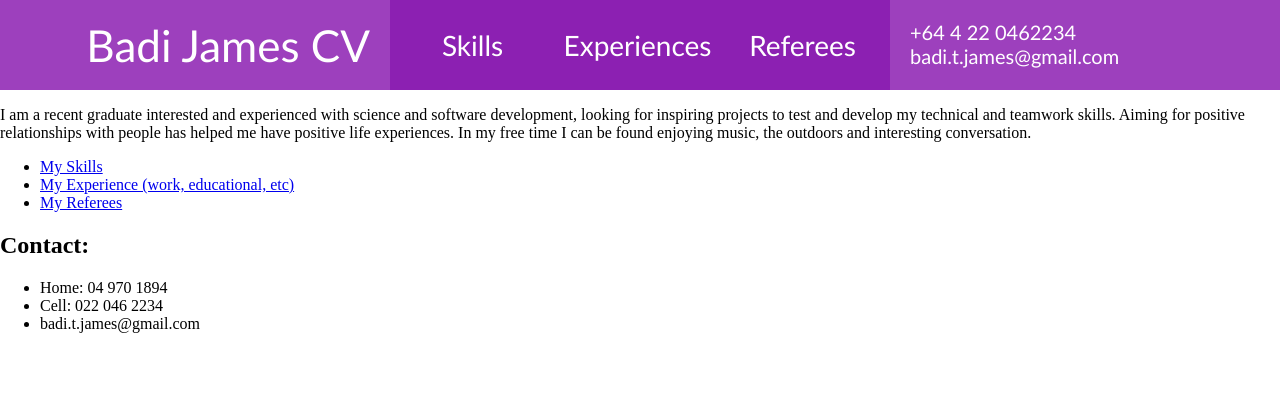
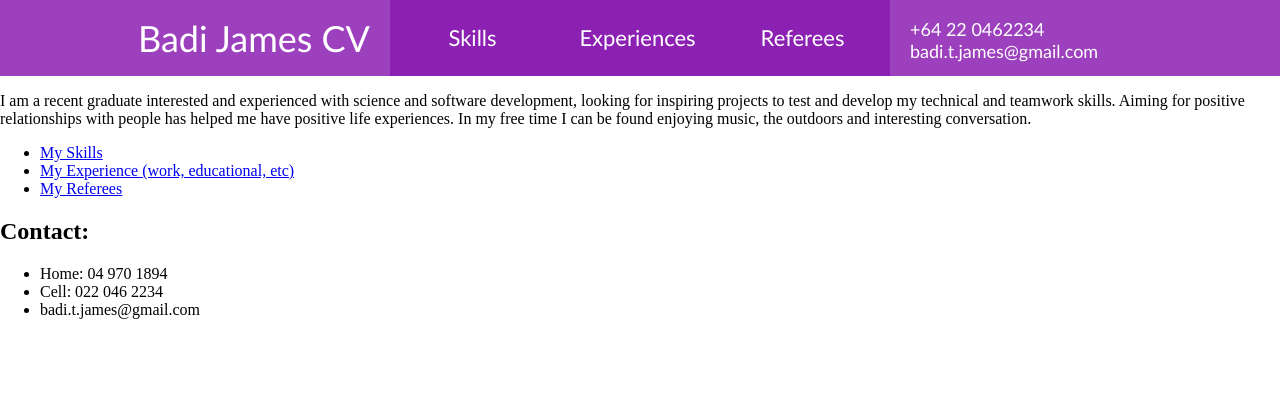
Before and after one commit to MicrowavedScrambledEggs/WebCV, a Django app: page / in a window 1280 px wide. Shown: the top 420 px of the page. Run offline with Django 3.2, Linux system fonts and the light colour scheme.

Commit message:
Base template touch ups

```diff
--- a/badicv/static/badicv/base.css
+++ b/badicv/static/badicv/base.css
@@ -10,7 +10,7 @@ body {
 }
 
 .title_bar {
-	height: 90px; /* magic_number_1, ideally should automatically be the max
+	height: 76px; /* magic_number_1, ideally should automatically be the max
 					height out of the elements in the title bar*/
 }
 
@@ -38,13 +38,13 @@ body {
 .title_menu a {
 	display: block;
 	color: white;
-	font-size: 1.75em;
+	font-size: 1.375em;
 	text-align: center;
 	text-decoration: none;
 	width: 33%;
 	float: left;
-	height: 90px; /* magic_number_1 */
-	line-height: 90px; /* for vertical text centering */
+	height: 76px; /* magic_number_1 */
+	line-height: 76px; /* for vertical text centering */
 	margin: auto;
 }
 
@@ -53,11 +53,11 @@ body {
 }
 
 .title {
-	font-size: 2.75em;
+	font-size: 2.25em;
 	text-align: right;
 	position: absolute;
 	left: 50%;
-	top: 45px; /* magic_number_1 / 2 */
+	top: 38px; /* magic_number_1 / 2 */
 	width: 400px; /* magic_number_3, ideally should automatically be the width
 					of the title text */
 	/* x translate is 0 - (magic_number_2 / 2) - magic_number_3 - 20 (padding)*/
@@ -77,7 +77,7 @@ body {
 
 .bar_contact ul {
 	list-style-type: none;
-	font-size: 1.25em;
+	font-size: 1.125em;
 	padding-left: 20px;
 }
 
--- a/badicv/templates/badicv/base.html
+++ b/badicv/templates/badicv/base.html
@@ -21,7 +21,7 @@
 				</div>
 				<div class=bar_contact>
 					<ul>
-						<li>+64 4 22 0462234</li>
+						<li>+64 22 0462234</li>
 						<li>badi.t.james@gmail.com</li>
 					</ul>
 				</div>
@@ -34,7 +34,8 @@
 		<div class=bottom_bar>
 			<div class=bottom_text>
 				Take a look at my code for this website and other projects at
-				<a href="https://github.com/MicrowavedScrambledEggs">my github</a>
+				<a href="https://github.com/MicrowavedScrambledEggs" target="_blank">
+				my github</a>
 			</div>
 		</div>
 	</body>
```
